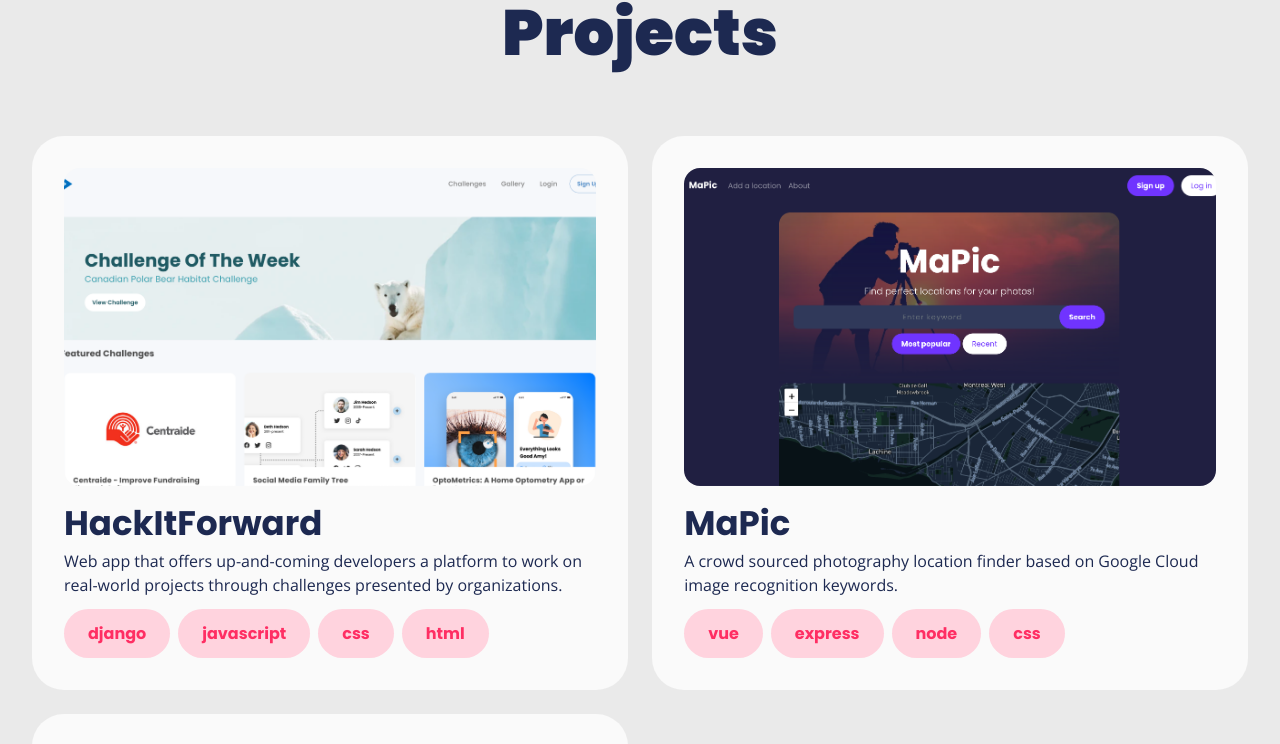
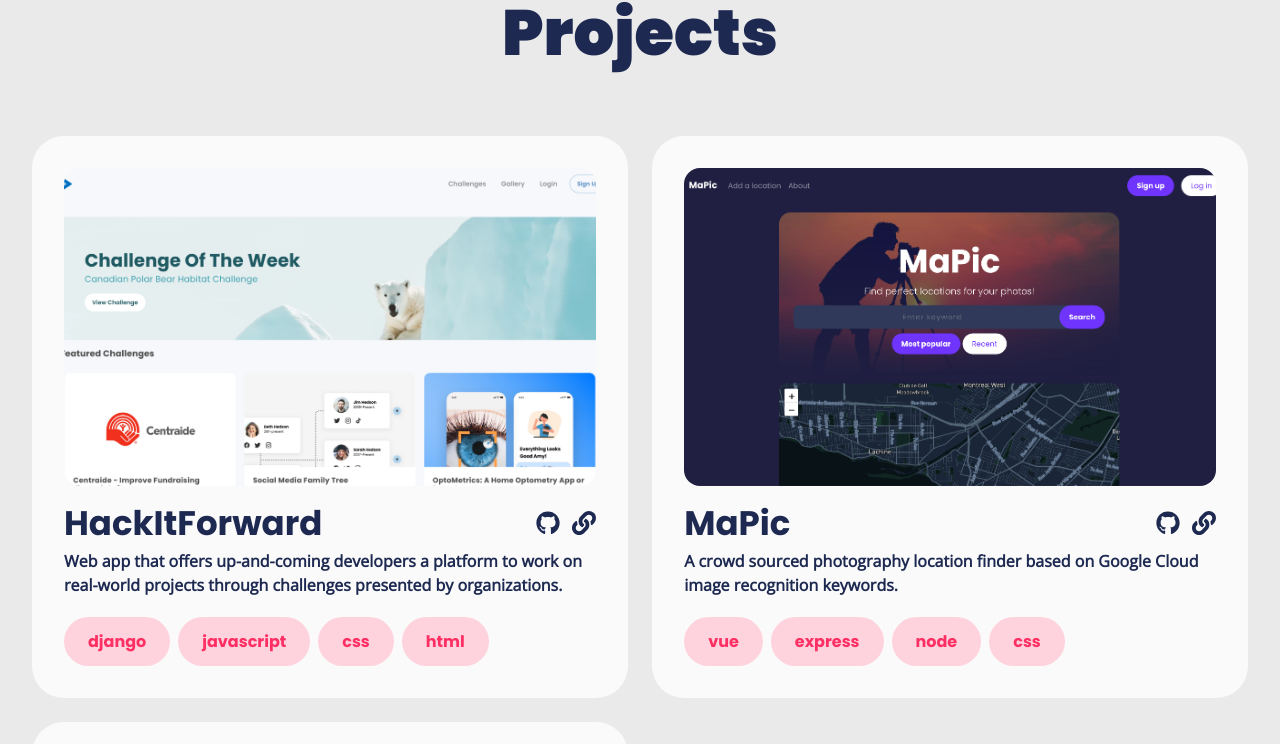
Before and after one commit to Miniapple8888/emily-chiu, a React (Create React App) app: page / in a window 1280 px wide. Shown: the part 1647-2391 px from the top of the page. Built offline with nearby package versions, Linux system fonts and the light colour scheme.

Commit message:
Fix navbar hamburger menu

```diff
--- a/src/About.jsx
+++ b/src/About.jsx
@@ -2,7 +2,6 @@
 import './About.scss'
 import { FontAwesomeIcon } from '@fortawesome/react-fontawesome'
 import { faAngleDoubleDown } from '@fortawesome/free-solid-svg-icons'
-import {Button} from './Button'
 import {PrimaryButton} from './PrimaryButton'
 
 export class About extends Component {
--- a/src/Landing.scss
+++ b/src/Landing.scss
@@ -10,9 +10,11 @@
     flex-direction: column;
     justify-content: center;
     box-sizing: border-box;
+    padding: 0 32px;
     h1 {
         color: #fff;
         font-size: 96px;
+        line-height: 1.2;
     }
     h4 {
         font-size: 24px;
@@ -21,6 +23,9 @@
     .actions .btn {
         margin: 0 8px;
     }
+    .actions .btn:last-of-type {
+        margin-top: 8px;
+    }
     .social-medias {
         margin-bottom: 12px;
     }
--- a/src/Navbar.jsx
+++ b/src/Navbar.jsx
@@ -27,17 +27,18 @@
     }
 
     toggleCollapsedState() {
-        console.log("executed")
         const currentCollapsedState = (window.innerWidth <= 700) ? 'collapsed' : 'collapseable'
         const currentToggleMenu = (window.innerWidth <= 700) ? 'toggled-menu' : 'toggle-menu'
         this.setState({collapsedState: currentCollapsedState, toggleMenu: currentToggleMenu})
+        this.toggleClassNavbar()
     }
 
     toggleMenu(e) {
         e.preventDefault()
-        const currentCollapsedState = (this.state.collapsedState == "collapsed toggled") ? "collapsed" : "collapsed toggled"
-        const currentClass = (this.state.collapsedState == "collapsed toggled") ? "transparent" : "solid"
+        const currentCollapsedState = (this.state.collapsedState === "collapsed toggled") ? "collapsed" : "collapsed toggled"
+        const currentClass = (this.state.collapsedState === "collapsed toggled") ? "transparent" : "solid"
         this.setState({collapsedState: currentCollapsedState, currentClass: currentClass })
+        this.toggleClassNavbar()
     }
 
     render() {
@@ -45,7 +46,7 @@
             <div className="brand">
                 <a href="#landing"><h1>EC</h1></a>
             </div>
-            <div className={this.state.toggleMenu}><a href="#" onClick={this.toggleMenu.bind(this)}><FontAwesomeIcon icon={faBars} /></a></div>
+            <div className={this.state.toggleMenu}><button href="#" onClick={this.toggleMenu.bind(this)}><FontAwesomeIcon icon={faBars} /></button></div>
             <div className={this.state.collapsedState}>
                 <div className="nav-item"><a href="#about">About</a></div>
                 <div className="nav-item"><a href="#projects">Projects</a></div>
--- a/src/Navbar.scss
+++ b/src/Navbar.scss
@@ -9,6 +9,7 @@
     width: 100%;
     padding: 16px 32px;
     box-sizing: border-box;
+    z-index: 1000;
     a {
         text-decoration: none;
         font-family: 'Poppins', 'Arial', 'Helvetica', sans-serif;
@@ -56,8 +57,12 @@
 
 .toggled-menu {
     display: flex;
-    a {
+    button {
+        background: transparent;
+        color: $light;
+        border: none;
         font-size: 32px;
+        cursor: pointer;
     }
 }
 
--- a/src/Project.jsx
+++ b/src/Project.jsx
@@ -1,22 +1,28 @@
 import {React, Component} from 'react'
 import './Project.scss'
 import {Skill} from './Skill'
+import { FontAwesomeIcon } from '@fortawesome/react-fontawesome'
+import { faLink } from '@fortawesome/free-solid-svg-icons'
+import { faGithub } from '@fortawesome/free-brands-svg-icons'
 
 export class Project extends Component {
 
     constructor(props) {
         super(props)
-        this.state = { title: this.props.title, description: this.props.description, image: this.props.image, skills: this.props.skills }
+        this.state = { title: this.props.title, description: this.props.description, image: this.props.image, skills: this.props.skills, github: this.props.github, link: this.props.link }
     }
 
     render() {
         const skillDisplay = this.state.skills.map(skill => <Skill name={skill} />)
-        return <div className="project">
+        return <a href={this.state.github} target="_blank" rel="noreferrer" className="project">
             <div className="project-image" style={{backgroundImage: "url(" + this.state.image + ")"}}></div>
-            <h2>{ this.state.title }</h2>
+            <h2>{ this.state.title }
+            <a href={this.state.github} target="_blank" rel="noreferrer" className="github"><FontAwesomeIcon icon={faGithub} /></a>
+            <a href={this.state.link} target="_blank" rel="noreferrer" className="link"><FontAwesomeIcon icon={faLink} /></a>
+            </h2>
             <p>{ this.state.description }</p>
             <div className="skills">{skillDisplay}</div>
-        </div>
+        </a>
     }
 
 }
--- a/src/Project.scss
+++ b/src/Project.scss
@@ -8,11 +8,18 @@
     flex: 0 0 49%;
     margin-top: 24px;
     box-sizing: border-box;
+    position: relative;
+    display: flex;
+    flex-direction: column;
     @media screen and (max-width: 760px) {
         min-width: 100%;
     }
     &:hover {
         background-color: #fff;
+        color: $dark;
+    }
+    &:hover ~ .title {
+        color: $primary;
     }
     .project-image {
         height: 318px;
@@ -26,6 +33,7 @@
         flex-direction: column;
         justify-content: flex-end;
         padding-top: 12px;
+        position: relative;
     }
     p {
         line-height: 1.5;
@@ -35,5 +43,19 @@
         display: flex;
         flex-wrap: wrap;
         margin-top: -8px;
+        margin-top: auto;
+    }
+    .github, .link {
+        color: $dark;
+        position: absolute;
+        font-size: 24px;
+        right: 0;
+        bottom: 10px;
+        &:hover {
+            color: $primary;
+        }
+    }
+    .github {
+        right: 36px;
     }
 }
--- a/src/Projects.jsx
+++ b/src/Projects.jsx
@@ -11,25 +11,31 @@
                 img: './hackitforward.png',
                 title: 'HackItForward',
                 description: 'Web app that offers up-and-coming developers a platform to work on real-world projects through challenges presented by organizations. ',
-                skills: ['django', 'javascript', 'css', 'html']
+                skills: ['django', 'javascript', 'css', 'html'],
+                github: 'https://github.com/Miniapple8888/HackItForward',
+                link: 'https://hackitforward.com',
             },
             {
                 img: './mapic.png',
                 title: 'MaPic',
                 description: 'A crowd sourced photography location finder based on Google Cloud image recognition keywords.',
-                skills: ['vue', 'express', 'node', 'css']
+                skills: ['vue', 'express', 'node', 'css'],
+                github: 'https://github.com/Miniapple8888/TOHacks2021',
+                link: 'https://mapic.tech'
             },
             {
                 img: './icovid.png',
                 title: 'iCovid',
                 description: 'Live Web and AR Simulation of forecasted COVID19 cases.',
-                skills: ['vue', 'express', 'node', 'chart.js']
+                skills: ['vue', 'express', 'node', 'chart.js'],
+                github: 'https://github.com/Miniapple8888/iCovid-MariHacks',
+                link: 'https://unruffled-keller-faf15c.netlify.app/'
             }
         ] }
     }
 
     render() {
-        const projects = this.state.projects.map(project => <Project title={project.title} description={project.description} image={project.img} skills={project.skills} />)
+        const projects = this.state.projects.map(project => <Project title={project.title} description={project.description} image={project.img} skills={project.skills} github={project.github} link={project.link} />)
         return <div id="projects">
             <h1>Projects</h1>
             <div id="projects-listing">
```
